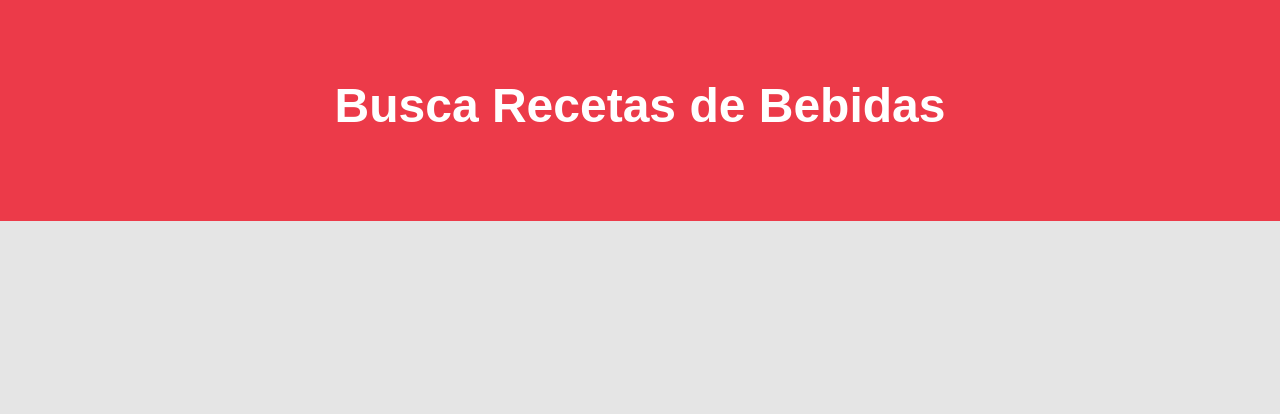
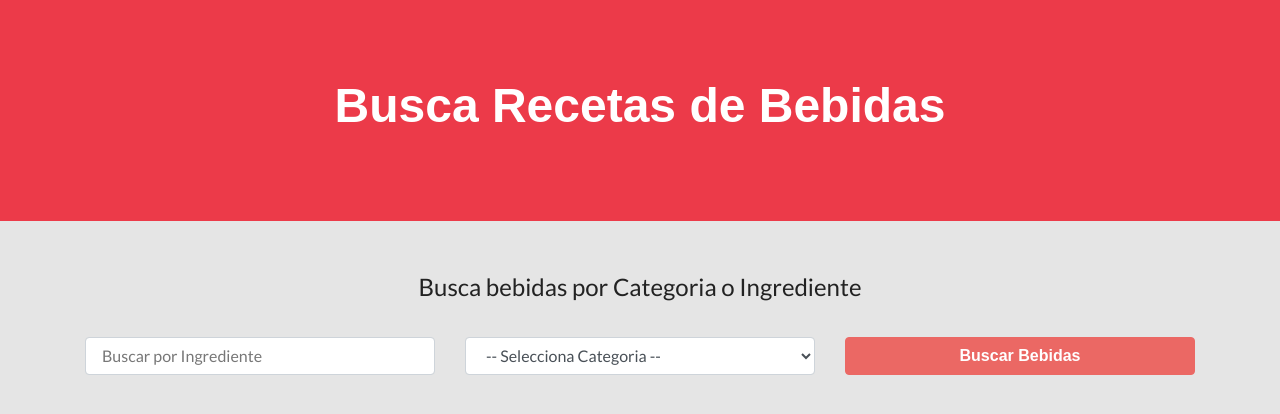
Before and after one commit to jplozada/buscador_de_bebidas, a React (Create React App) app: page / in a window 1280 px wide. Shown: the top 414 px of the page. Built offline with nearby package versions, Linux system fonts and the light colour scheme; a web font is replaced by a local one.

Commit message:
Formulario component created

```diff
--- a/src/App.js
+++ b/src/App.js
@@ -1,5 +1,6 @@
 import React, {Fragment} from 'react';
 import Header from './components/Header';
+import Formulario from './components/Formulario';
 
 function App() {
   return (
@@ -7,7 +8,7 @@
       <Header/>
       <div className="container mt-5">
         <div className="row">
-
+          <Formulario/>
         </div>
       </div>
     </Fragment>
--- /dev/null
+++ b/src/components/Formulario.js
@@ -0,0 +1,40 @@
+import React from 'react';
+
+const Formulario = () => {
+    return (
+        <form
+            className="col-12"
+        >
+            <fieldset className="text-center">
+                <legend>Busca bebidas por Categoria o Ingrediente</legend>
+            </fieldset>
+            <div className="row mt-4">
+                <div className="col-md-4">
+                    <input
+                        name="nombre"
+                        className="form-control"
+                        type="text"
+                        placeholder="Buscar por Ingrediente"
+                    />
+                </div>
+                <div className="col-md-4">
+                    <select
+                        className="form-control"
+                        name="categoria"
+                    >
+                        <option value="">-- Selecciona Categoria --</option>
+                    </select>
+                </div>
+                <div className="col-md-4">
+                    <input
+                        type="submit"
+                        className="btn btn-block btn-primary"
+                        value="Buscar Bebidas"
+                    />
+                </div>
+            </div>
+        </form>
+    );
+}
+
+export default Formulario;
```
